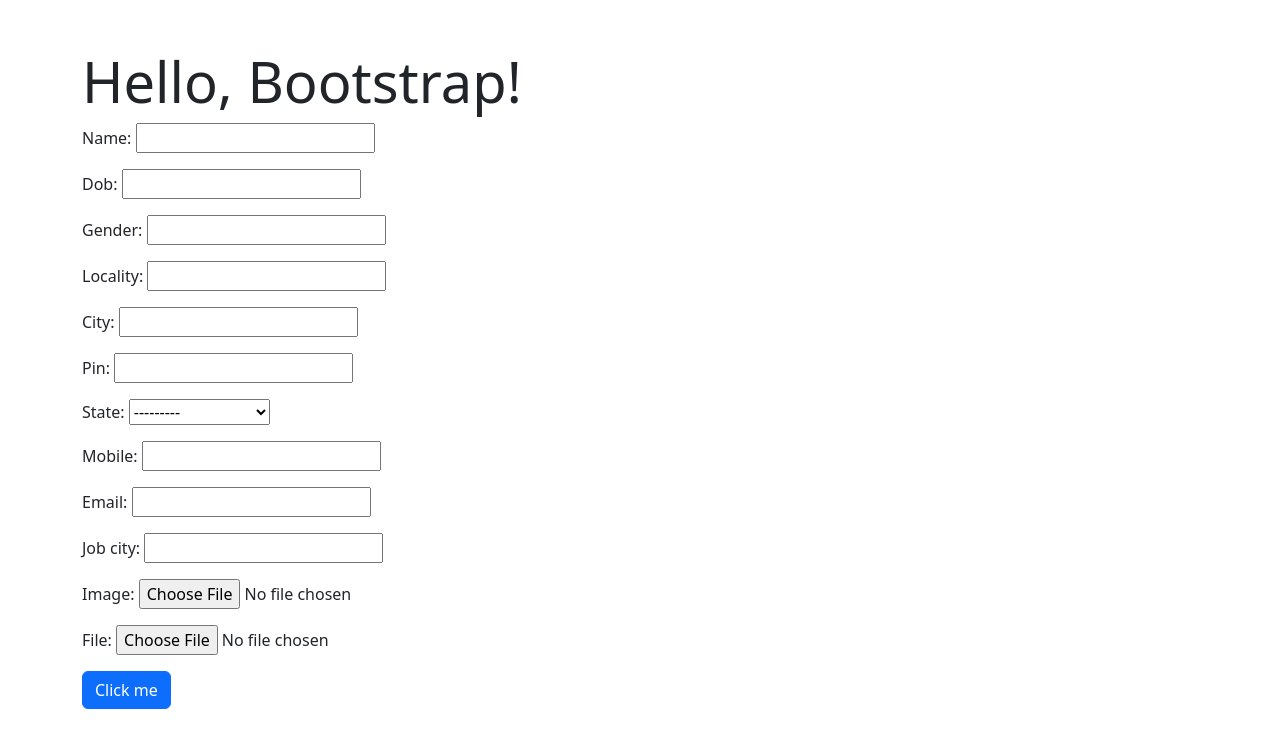
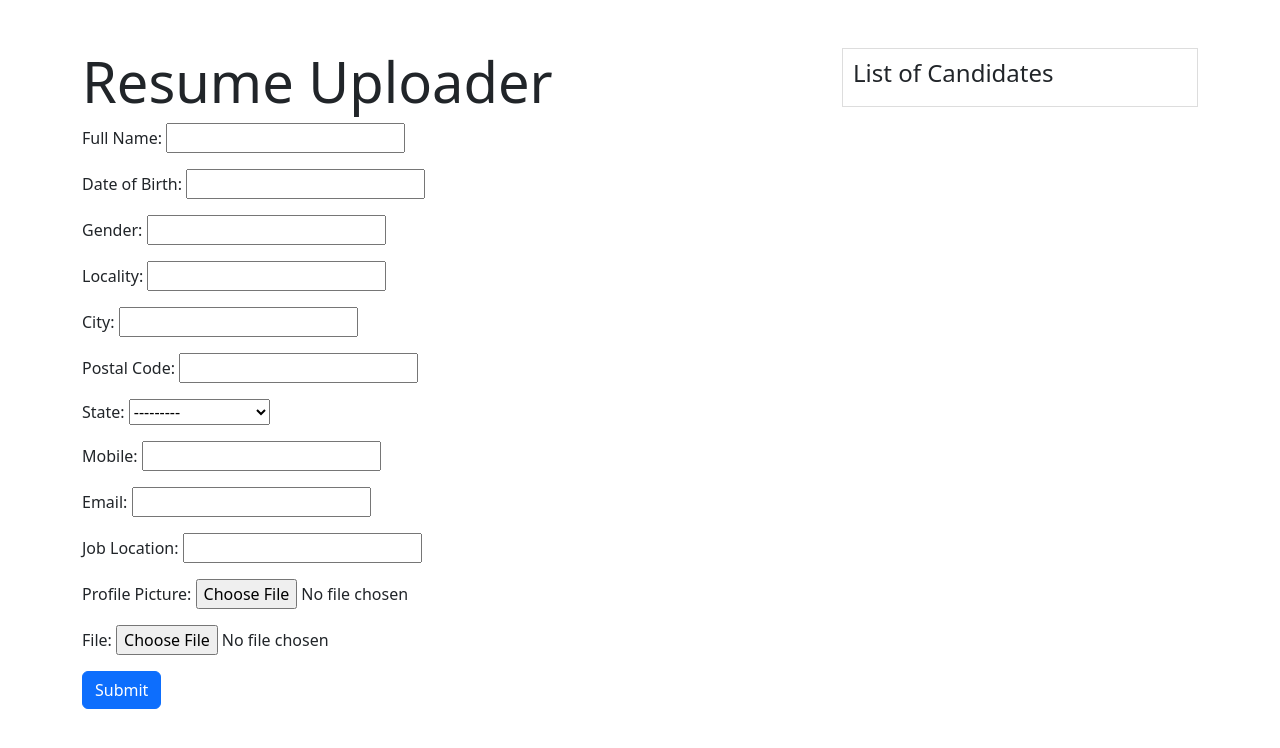
Before and after one commit to Sachit56/Resume-Uploader, a Django app: page / in a window 1280 px wide. Shown: the top 748 px of the page. Run offline with Django 4.2, Linux system fonts and the light colour scheme.

Commit message:
improv labels

```diff
--- a/example/forms.py
+++ b/example/forms.py
@@ -5,3 +5,7 @@ class ResumeForm(forms.ModelForm):
     class Meta:
         model=ResumeModel
         fields="__all__"
+        labels={'name':'Full Name','dob':'Date of Birth','gender':'Gender',
+                'locality':'Locality','city':'City','pin':'Postal Code',
+                'state':'State','mobile':'Mobile','email':'Email','job_city':'Job Location',
+                'image':'Profile Picture','Upload your Resume':'file'}
--- a/example/templates/example/home.html
+++ b/example/templates/example/home.html
@@ -3,21 +3,52 @@
 <head>
   <meta charset="UTF-8">
   <meta name="viewport" content="width=device-width, initial-scale=1">
-  <title>Bootstrap Example</title>
+  <title>Resume Uploader</title>
 
   <!-- Bootstrap CSS -->
   <link href="https://cdn.jsdelivr.net/npm/bootstrap@5.3.0/dist/css/bootstrap.min.css" rel="stylesheet">
+  <style>
+    /* Add your custom styles here */
+    .candidates-list {
+      border: 1px solid #ddd;
+      padding: 10px;
+    }
+  </style>
 </head>
 <body>
 
   <div class="container mt-5">
-    <h1 class="display-4">Hello, Bootstrap!</h1>
-    <form action="" method="post">
-        {{form.as_p}}
-        <button class="btn btn-primary">Click me</button>
+    <div class="row">
+      <div class="col-md-8">
+        <h1 class="display-4">Resume Uploader</h1>
+        <form action="" method="post" enctype="multipart/form-data">
+          {% csrf_token %}
 
-    </form>
+          {% for frm in form %}
+            <div class="form-group mb-3">
+              {{frm.label_tag}} {{frm}} <small class="text-danger">
+                  {{frm.errors|striptags}}
+              </small>
+            </div>
+          {% endfor %}
 
+          {% if form.non_field_errors %}
+            {% for error in form.non_field_errors %}
+              <p class="alert alert-danger my-3">{{error}}</p>
+            {% endfor %}
+          {% endif %}
+
+          <button class="btn btn-primary">Submit</button>
+        </form>
+      </div>
+
+      <div class="col-md-4">
+        <div class="candidates-list">
+          <h4>List of Candidates</h4>
+
+        </div>
+      </div>
+    </div>
   </div>
 
   <!-- Bootstrap JS and Popper.js -->
```
